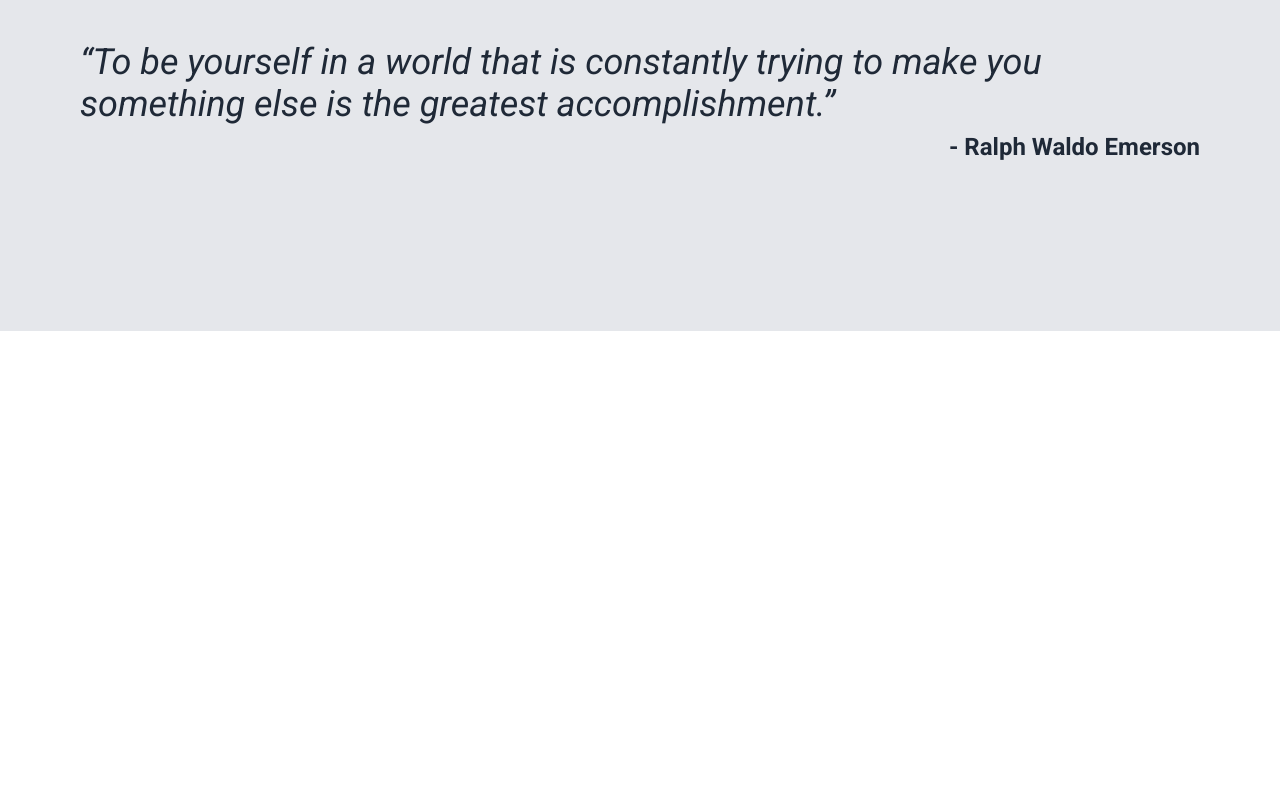
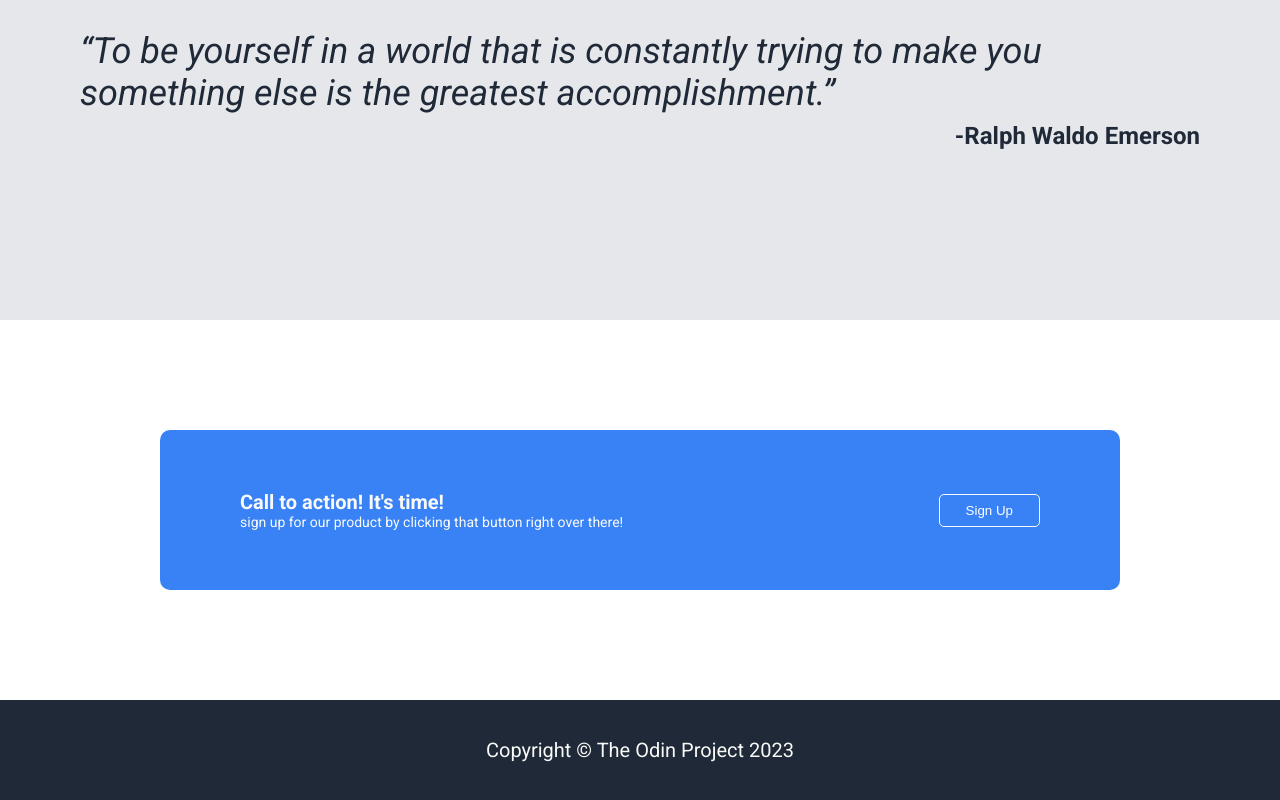
Before and after one commit to SurajG20/Landing-Page, a plain HTML site: page index.html in a window 1280 px wide. Shown: the part 1041-1841 px from the top of the page. Before the commit the page ends 1372 px from the top, so only its background shows below. Drawn offline with Linux system fonts and the light colour scheme; a web font is replaced by a local one.

Commit message:
complete the quote and sign up

```diff
--- a/index.html
+++ b/index.html
@@ -80,11 +80,27 @@
                 “To be yourself in a world that is constantly trying to make you something else is the greatest accomplishment.”
             </div>
             <div class="author">
-                - Ralph Waldo Emerson
+                -Ralph Waldo Emerson
             </div>
         </div>
-        <div class="sign-container"></div>
-        <div class="footer"></div>
+        <div class="sign-container">
+            <div class="call-container">
+                <div class="para-container">
+                    <div>
+                        <div class="para-one"> Call to action! It's time!</div>
+                        <div class="para-second">sign up for our product by clicking that button right over there!</div>
+                    </div>
+                </div>
+                <div class="button-container">
+                    <button class="sign-up-button">
+                        Sign Up
+                    </button>
+                </div>
+            </div>
+        </div>
+        <div class="footer">
+            Copyright &#169; The Odin Project 2023
+        </div>
     </div>
 </body>
 </html>
--- a/styles.css
+++ b/styles.css
@@ -14,7 +14,7 @@ body{
     height: 380px;
     justify-content: space-between;
     gap: 60px;
-    padding: 40px 80px;
+    padding: 40px 100px;
 }
 
 .header{
@@ -76,7 +76,7 @@ a{
     border: none;
 }
 .right-content img{
-    width: 350px;
+    width: 400px;
     height: auto;
 }
 .info-container{
@@ -97,13 +97,15 @@ a{
  gap: 50px;
 }
 .upper div{
-    font-size: 24px;
+    font-size: 22px;
     text-align: center;
-    font-weight: 450;
+    font-weight: 400;
+
+
 }
 .upper-image{
-    width: 200px;
-    height: 200px;
+    width: 280px;
+    height: 220px;
     border: #3882F6 solid 5px;
     object-position: center;
     object-fit: cover;
@@ -131,3 +133,57 @@ a{
     font-weight: bold;
     align-self: flex-end;
 }
+.sign-container{
+    display: flex;
+    justify-content: center;
+    align-items: center;
+    height: 380px;
+}
+
+.call-container{
+    display: flex;
+    justify-content: space-between;
+    background-color: #3882F6;
+    width: 800px;
+    height: 80px;
+    padding: 40px 80px;
+    border-radius: 10px;
+}
+.para-container{
+    display: flex;
+    flex-direction: column;
+    align-items: center;
+    justify-content: center;
+}
+.para-one{
+    font-size: 20px;
+    margin: 0;
+    color: #F9FAF8;
+    font-weight: bold;
+}
+.para-second{
+    font-size: 14px;
+    margin: 0;
+    color: #F9FAF8;
+}
+.button-container{
+    display: flex;
+    justify-content: center;
+    align-items: center;
+}
+.sign-up-button{
+    background-color: #3882F6;
+    border: #F9FAF8 solid 1px;
+    color: white;
+    border-radius: 5px;
+    padding: 8px 26px;
+}
+.footer{
+    background-color: #1F2937;
+    color: #F9FAF8;
+    height: 100px;
+    display: flex;
+    justify-content: center;
+    align-items: center;
+    font-size: 20px;
+}
```
